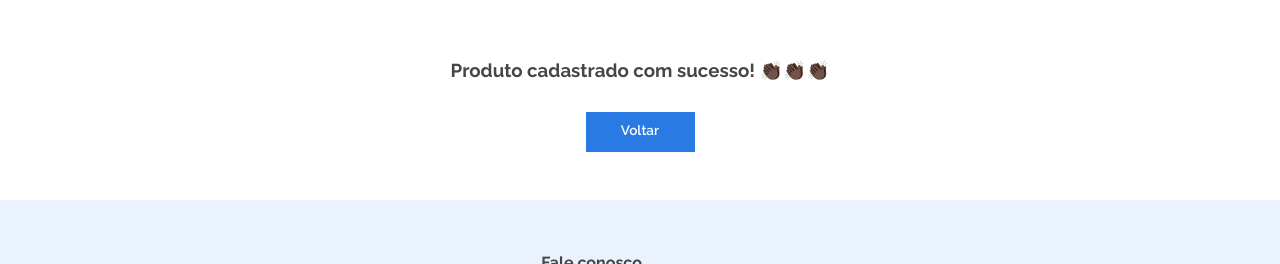
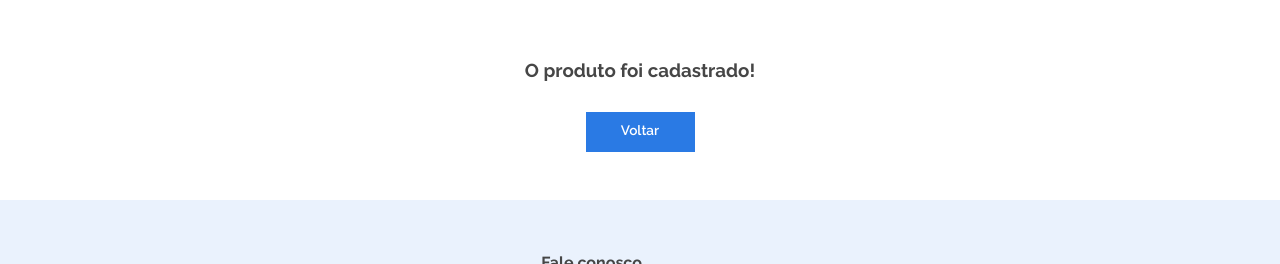
Before and after one commit to igmarcondes/AluraGeek, a website: page src/pages/product-add-success.html in a window 1280 px wide. Shown: the part 59-323 px from the top of the page. Drawn offline with Linux system fonts and the light colour scheme.

Commit message:
Update product-add-success.html

```diff
--- a/src/pages/product-add-success.html
+++ b/src/pages/product-add-success.html
@@ -35,7 +35,7 @@
   <main>
 
     <section class="container-success">
-      <h3 class="success-title">Produto cadastrado com sucesso! 👏🏿👏🏿👏🏿</h3>
+      <h3 class="success-title">O produto foi cadastrado!</h3>
 
       <a href="./products.html" class="success-link">Voltar</a>
 
```
